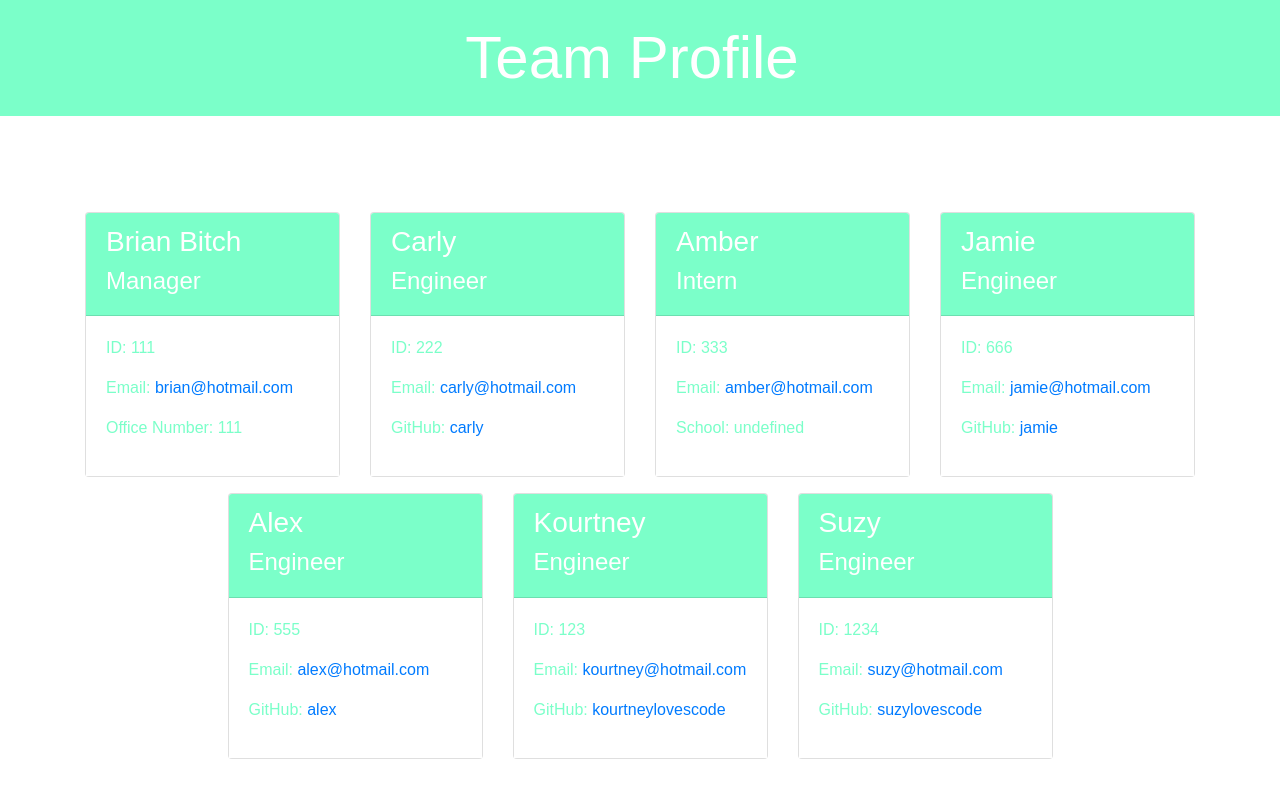
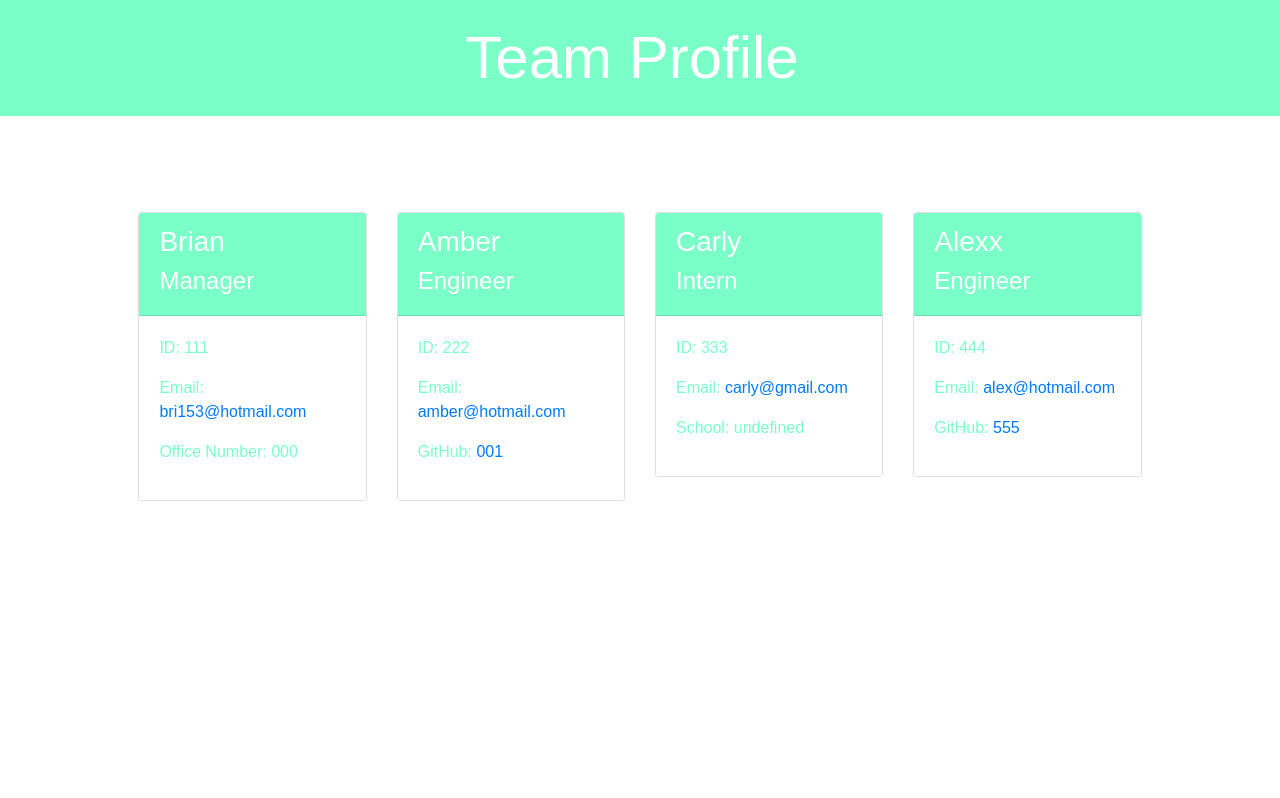
Before and after one commit to brianlockerbie/team-profile-generator, a website: page dist/index.html in a window 1280 px wide. Drawn offline with nearby package versions, Linux system fonts and the light colour scheme.

```diff
--- a/dist/index.html
+++ b/dist/index.html
@@ -24,14 +24,30 @@
   <div class="col-3 mt-3">
     <div class="card h-80">
       <div class="card-header">
-        <h3>Brian Bitch</h3>
+        <h3>Brian</h3>
         <h4>Manager</h4>
       </div>
 
       <div class="card-body">
         <p class="id">ID: 111</p>
-        <p class="email">Email: <a href="mailto:brian@hotmail.com">brian@hotmail.com</a></p>
-        <p class="office">Office Number: 111</p>
+        <p class="email">Email: <a href="mailto:bri153@hotmail.com">bri153@hotmail.com</a></p>
+        <p class="office">Office Number: 000</p>
+      </div>
+
+    </div>
+  </div>
+
+  <div class="col-3 mt-3">
+    <div class="card h-80">
+      <div class="card-header">
+        <h3>Amber</h3>
+        <h4>Engineer</h4>
+      </div>
+
+      <div class="card-body">
+        <p class="id">ID: 222</p>
+        <p class="email">Email: <a href="mailto:amber@hotmail.com">amber@hotmail.com</a></p>
+        <p class="github">GitHub: <a href="https://github.com/001">001</a></p>
       </div>
 
     </div>
@@ -41,28 +57,12 @@
     <div class="card h-80">
       <div class="card-header">
         <h3>Carly</h3>
-        <h4>Engineer</h4>
-      </div>
-
-      <div class="card-body">
-        <p class="id">ID: 222</p>
-        <p class="email">Email: <a href="mailto:carly@hotmail.com">carly@hotmail.com</a></p>
-        <p class="github">GitHub: <a href="https://github.com/carly">carly</a></p>
-      </div>
-
-    </div>
-  </div>
-
-  <div class="col-3 mt-3">
-    <div class="card h-80">
-      <div class="card-header">
-        <h3>Amber</h3>
         <h4>Intern</h4>
       </div>
 
       <div class="card-body">
         <p class="id">ID: 333</p>
-        <p class="email">Email: <a href="mailto:amber@hotmail.com">amber@hotmail.com</a></p>
+        <p class="email">Email: <a href="mailto:carly@gmail.com">carly@gmail.com</a></p>
         <p class="school">School: undefined</p>
       </div>
 
@@ -72,62 +72,14 @@
   <div class="col-3 mt-3">
     <div class="card h-80">
       <div class="card-header">
-        <h3>Jamie</h3>
+        <h3>Alexx</h3>
         <h4>Engineer</h4>
       </div>
 
       <div class="card-body">
-        <p class="id">ID: 666</p>
-        <p class="email">Email: <a href="mailto:jamie@hotmail.com">jamie@hotmail.com</a></p>
-        <p class="github">GitHub: <a href="https://github.com/jamie">jamie</a></p>
-      </div>
-
-    </div>
-  </div>
-
-  <div class="col-3 mt-3">
-    <div class="card h-80">
-      <div class="card-header">
-        <h3>Alex</h3>
-        <h4>Engineer</h4>
-      </div>
-
-      <div class="card-body">
-        <p class="id">ID: 555</p>
+        <p class="id">ID: 444</p>
         <p class="email">Email: <a href="mailto:alex@hotmail.com">alex@hotmail.com</a></p>
-        <p class="github">GitHub: <a href="https://github.com/alex">alex</a></p>
-      </div>
-
-    </div>
-  </div>
-
-  <div class="col-3 mt-3">
-    <div class="card h-80">
-      <div class="card-header">
-        <h3>Kourtney</h3>
-        <h4>Engineer</h4>
-      </div>
-
-      <div class="card-body">
-        <p class="id">ID: 123</p>
-        <p class="email">Email: <a href="mailto:kourtney@hotmail.com">kourtney@hotmail.com</a></p>
-        <p class="github">GitHub: <a href="https://github.com/kourtneylovescode">kourtneylovescode</a></p>
-      </div>
-
-    </div>
-  </div>
-
-  <div class="col-3 mt-3">
-    <div class="card h-80">
-      <div class="card-header">
-        <h3>Suzy</h3>
-        <h4>Engineer</h4>
-      </div>
-
-      <div class="card-body">
-        <p class="id">ID: 1234</p>
-        <p class="email">Email: <a href="mailto:suzy@hotmail.com">suzy@hotmail.com</a></p>
-        <p class="github">GitHub: <a href="https://github.com/suzylovescode">suzylovescode</a></p>
+        <p class="github">GitHub: <a href="https://github.com/555">555</a></p>
       </div>
 
     </div>
```
Also changed, not shown: README.md, team-profile-generator-example.png (added).
